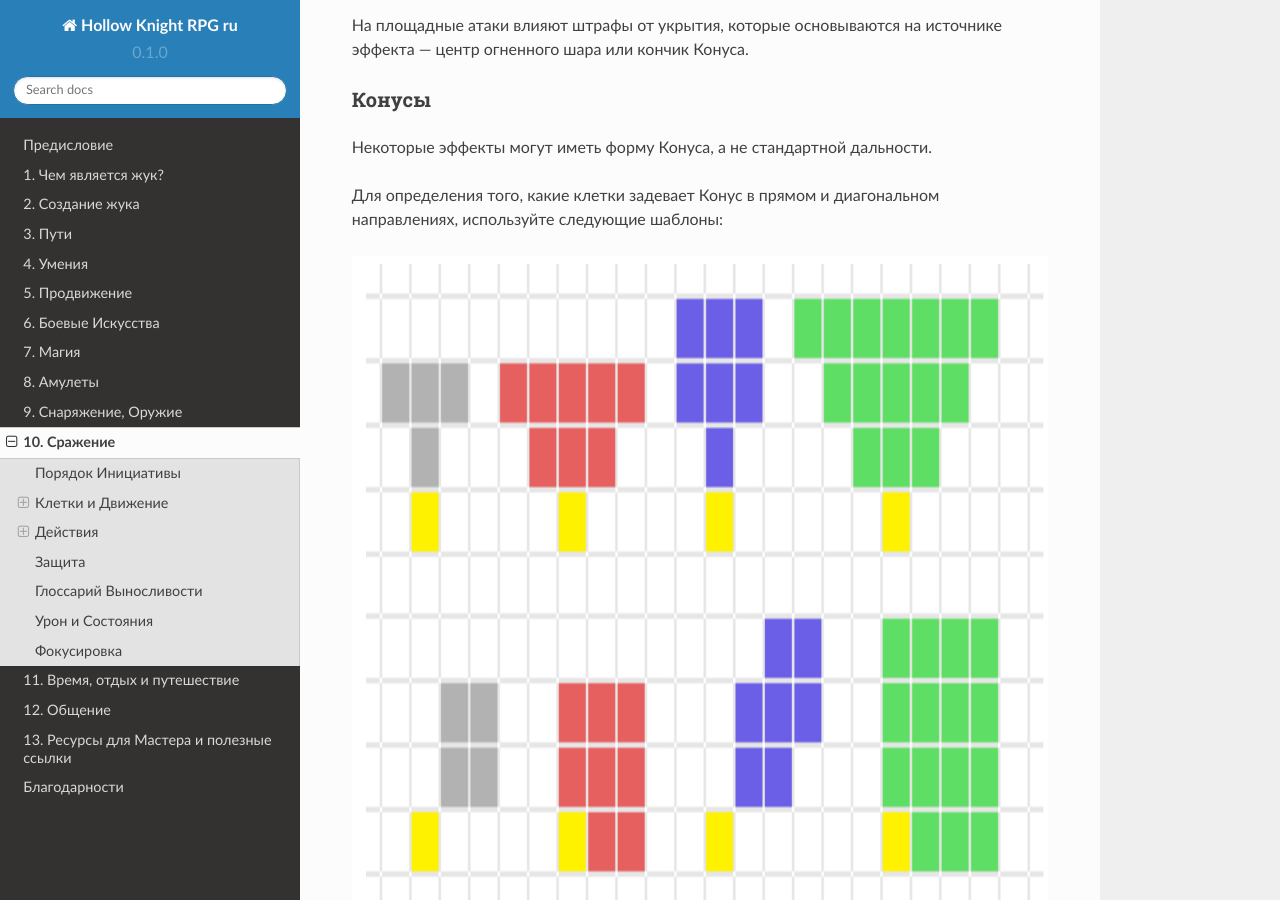
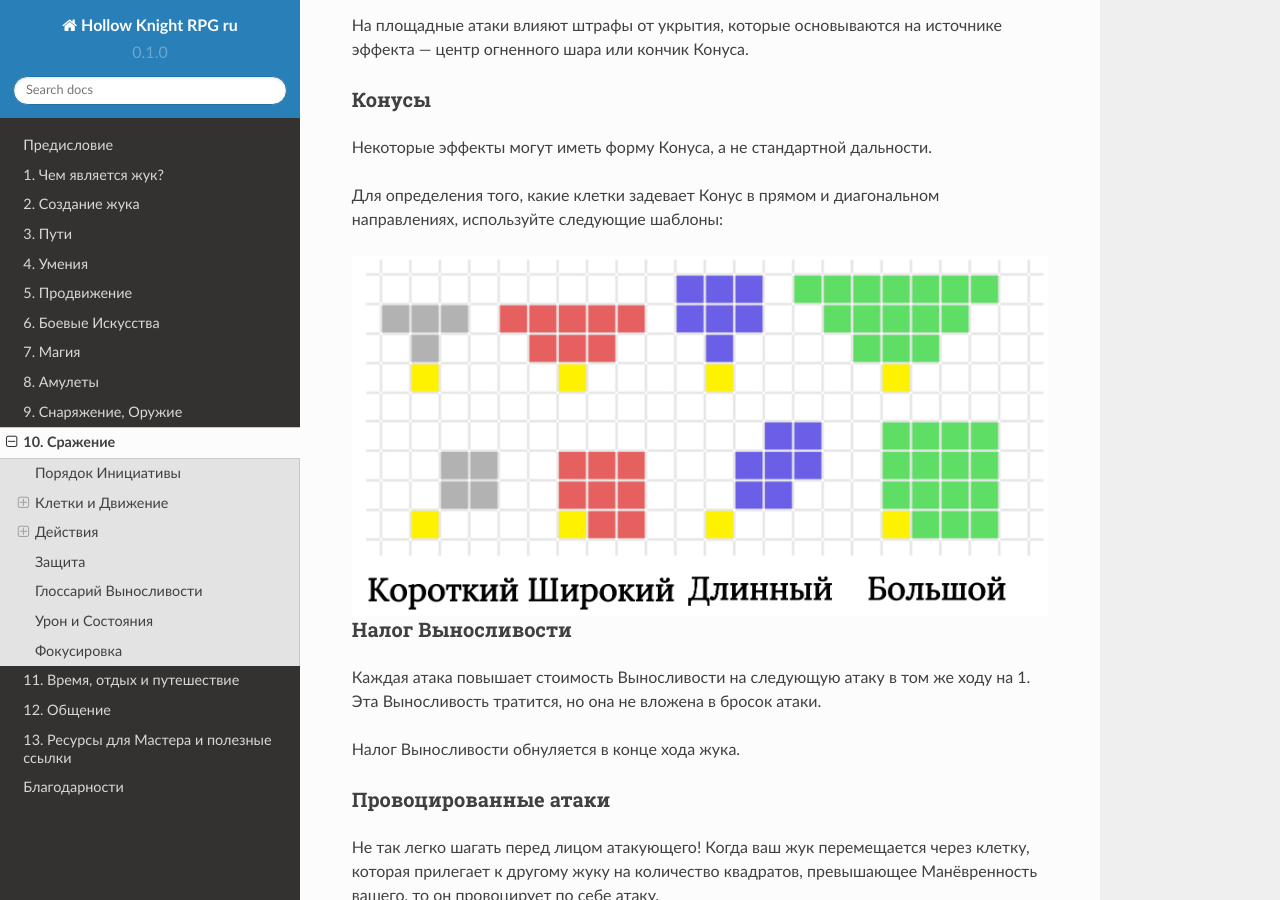
Before and after one commit to LazySelkie/hollow-knight-rpg-ru, a Sphinx documentation site: the page built from docs/source/combat.rst, in a window 1280 px wide and 900 px high, scrolled down 1594 px. Built offline with Sphinx 7.4.7 and the Read the Docs theme 2.0.0, drawn with Linux system fonts in a browser that asks for light colours.

Commit message:
Update combat.rst

```diff
--- a/docs/source/combat.rst
+++ b/docs/source/combat.rst
@@ -49,7 +49,7 @@
 Для определения того, какие клетки задевает Конус в прямом и диагональном направлениях, используйте следующие шаблоны:
 
 .. figure:: images/cones.jpg
-   :scale: 100 %
+   :width: 700 px
    :alt: Шаблоны конусов
    :align: center
 
```
